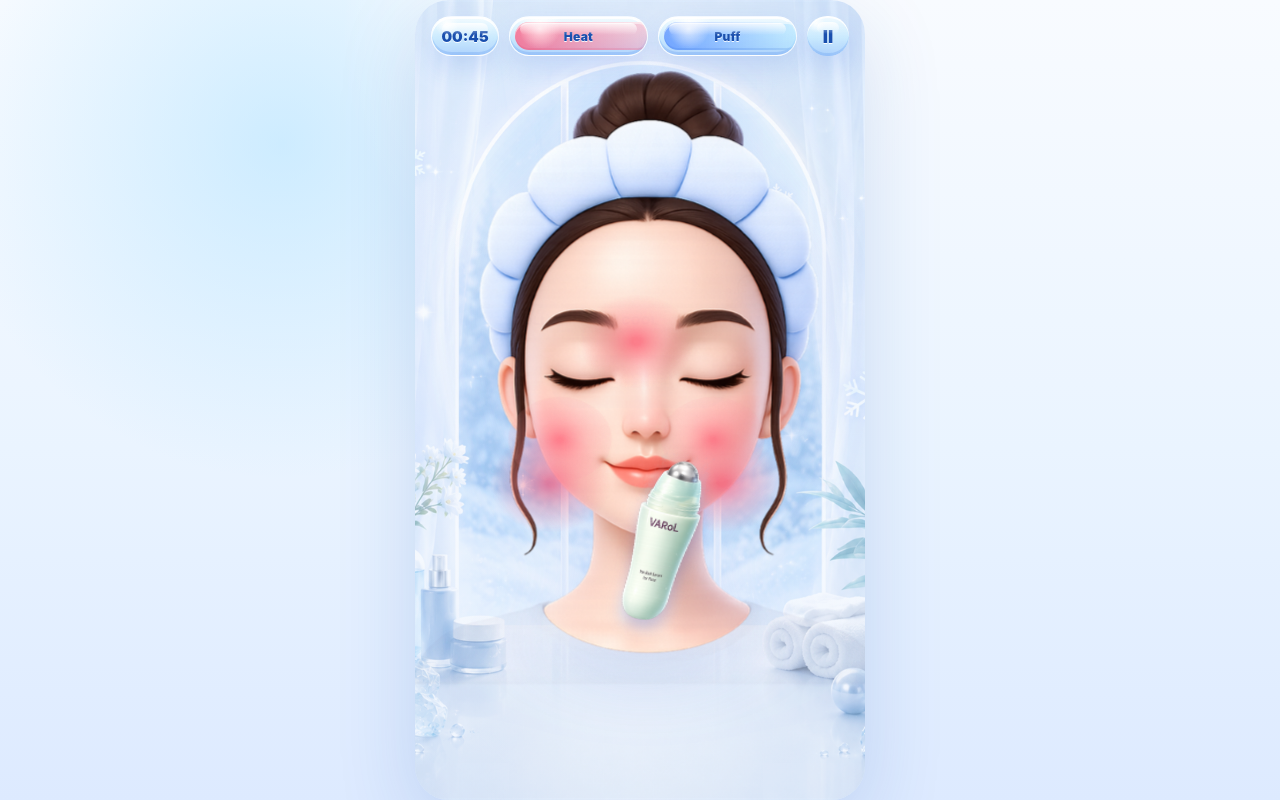
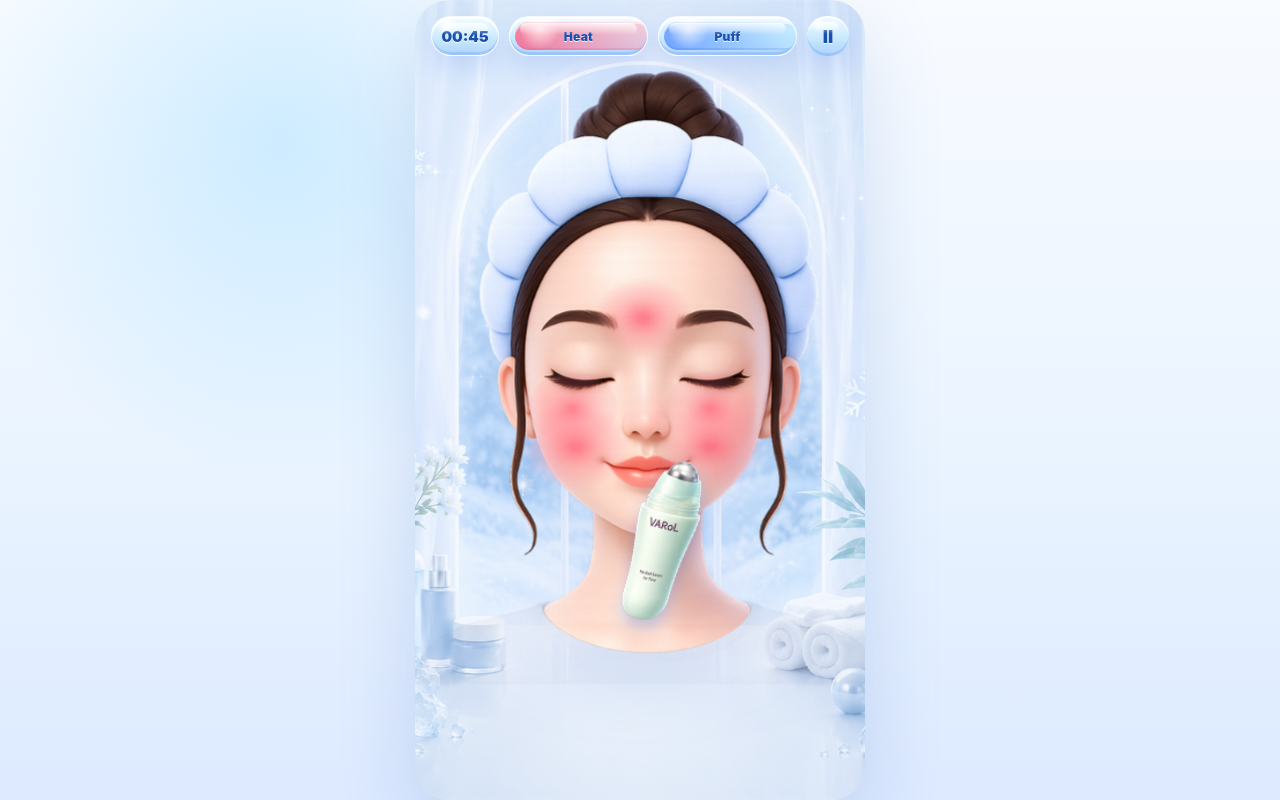
Before and after one commit to eunzinma/ice-roll-rescue, a plain HTML site: page index.html in a window 1280 px wide. Both pictures are taken after a click on the button "START". Drawn offline with Linux system fonts and the light colour scheme.

Commit message:
Update index.html

```diff
--- a/index.html
+++ b/index.html
@@ -224,6 +224,10 @@
       pointer-events: none;
     }
 
+    .screen:not(.hidden) {
+      pointer-events: auto;
+    }
+
     .panel {
       width: 100%;
       display: grid;
@@ -238,6 +242,7 @@
       height: auto;
       display: block;
       margin-top: -48px;
+      transform: translateX(-4%);
       filter: drop-shadow(0 14px 24px rgba(62, 120, 232, .22));
     }
 
@@ -1006,12 +1011,13 @@
       position: absolute;
       left: 50%;
       bottom: max(70px, calc(env(safe-area-inset-bottom) + 62px));
+      z-index: 8;
       display: grid;
       gap: 4px;
       justify-items: center;
       transform: translateX(-50%);
       width: 100%;
-      pointer-events: none;
+      pointer-events: auto;
     }
 
     .start-actions .primary,
@@ -1454,11 +1460,11 @@
       const storageKey = "varol-ice-roll-best";
 
       const targetsTemplate = [
-        { type: "heat", label: "left cheek heat", fx: -62, fy: 56, radius: 38, value: 100, completed: false },
-        { type: "heat", label: "right cheek heat", fx: 46, fy: 56, radius: 38, value: 100, completed: false },
-        { type: "heat", label: "forehead heat", fx: -8, fy: -52, radius: 36, value: 100, completed: false },
-        { type: "puff", label: "left eye puff", fx: -56, fy: 20, radius: 29, value: 100, completed: false },
-        { type: "puff", label: "right eye puff", fx: 40, fy: 20, radius: 29, value: 100, completed: false }
+        { type: "heat", label: "left cheek heat", fx: -46, fy: 28, radius: 34, value: 100, completed: false },
+        { type: "heat", label: "right cheek heat", fx: 38, fy: 28, radius: 34, value: 100, completed: false },
+        { type: "heat", label: "forehead heat", fx: -4, fy: -70, radius: 31, value: 100, completed: false },
+        { type: "puff", label: "left eye puff", fx: -48, fy: -4, radius: 25, value: 100, completed: false },
+        { type: "puff", label: "right eye puff", fx: 38, fy: -4, radius: 25, value: 100, completed: false }
       ];
 
       const game = {
@@ -1625,7 +1631,7 @@
       }
 
       function bindTap(element, handler) {
-        let touchHandled = false;
+        let lastTap = 0;
         const run = event => {
           if (event) {
             event.preventDefault();
@@ -1633,14 +1639,18 @@
           }
           handler(event);
         };
+        const guardedRun = event => {
+          const now = performance.now();
+          if (now - lastTap < 360) return;
+          lastTap = now;
+          run(event);
+        };
+        element.addEventListener("pointerup", guardedRun, { passive: false });
         element.addEventListener("touchend", event => {
-          touchHandled = true;
-          run(event);
-          window.setTimeout(() => { touchHandled = false; }, 420);
+          guardedRun(event);
         }, { passive: false });
         element.addEventListener("click", event => {
-          if (touchHandled) return;
-          run(event);
+          guardedRun(event);
         });
       }
 
```
